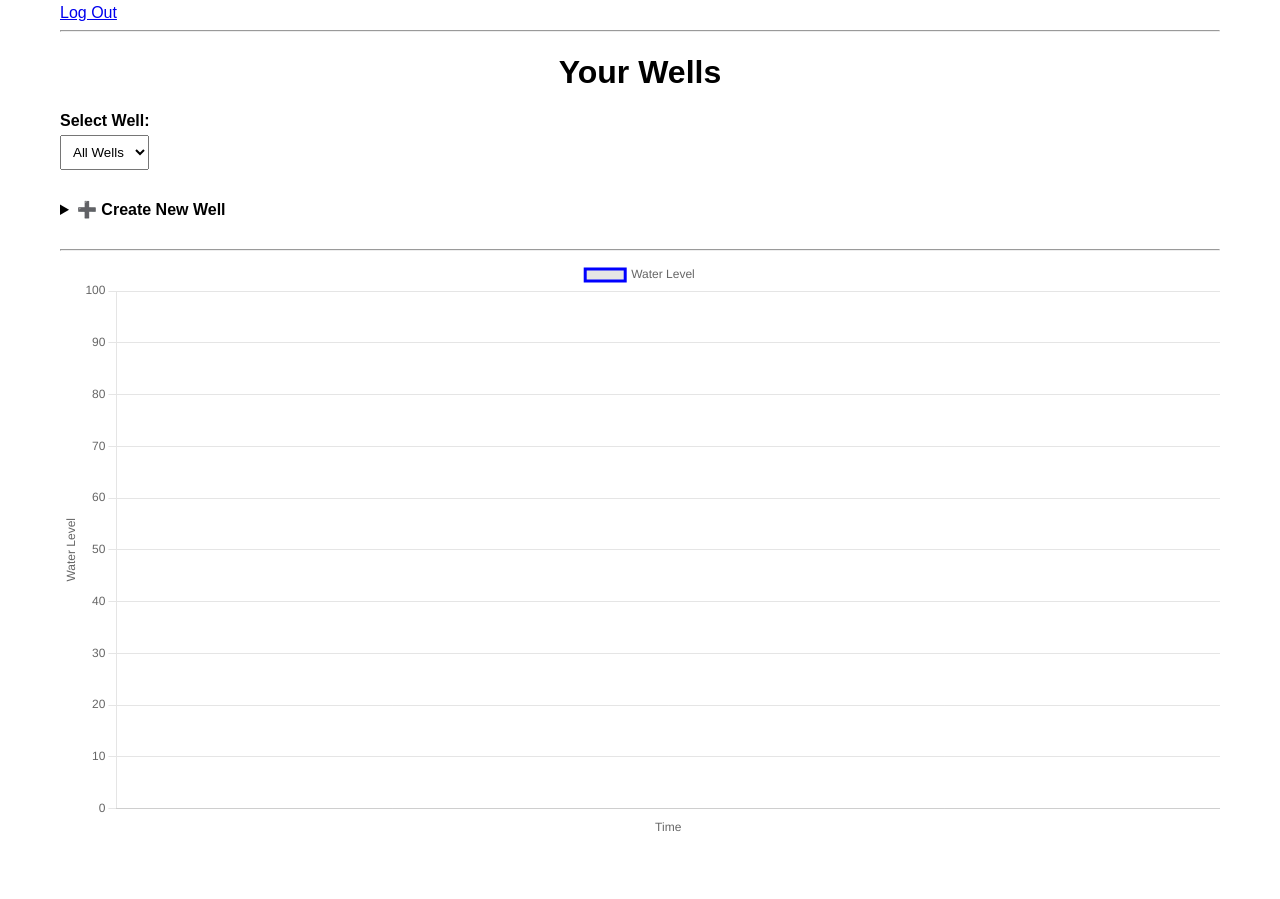
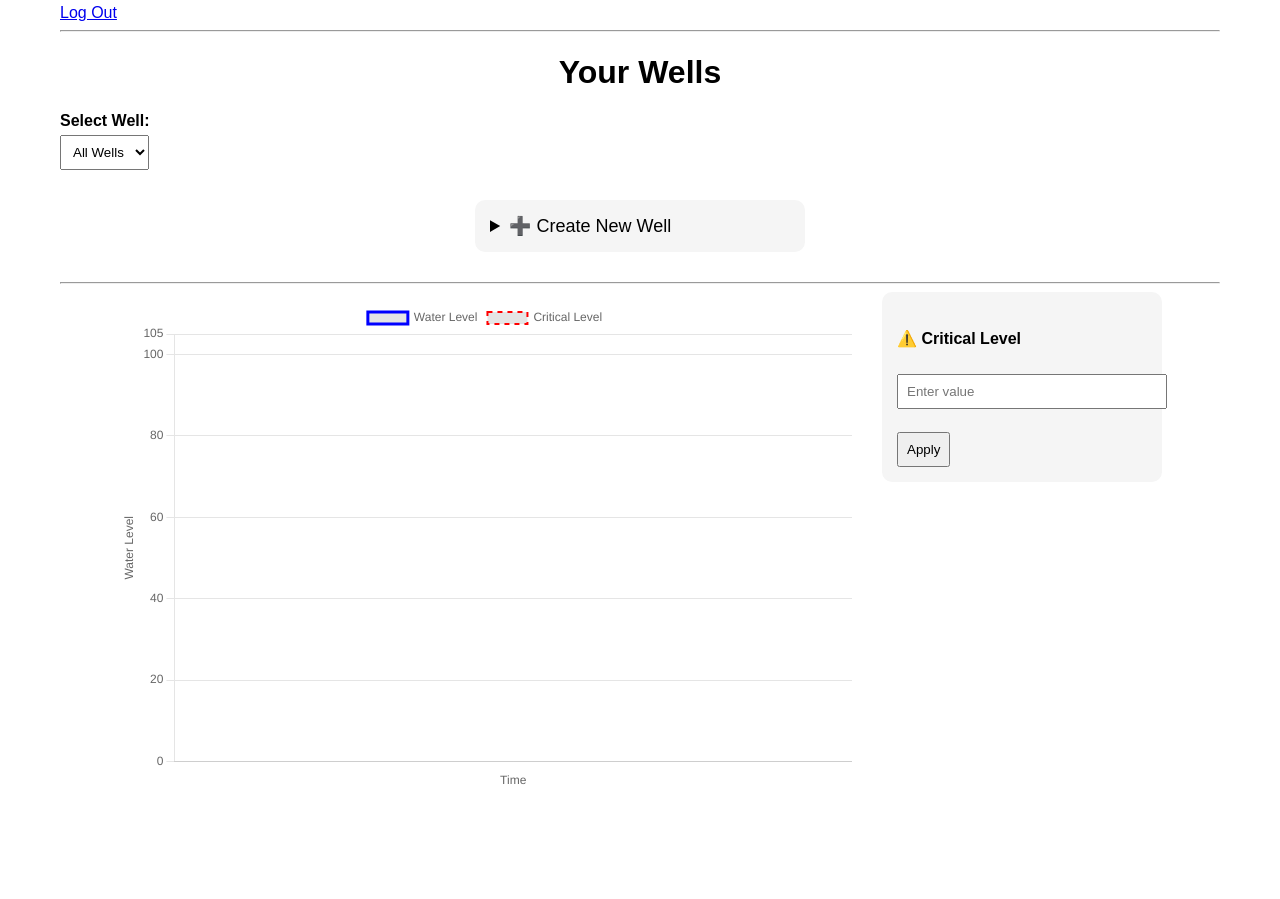
Before and after one commit to Lubakicha/HACKTUES12_DUMP_HILL_PROJECT, a Django app: page /home/ in a window 1280 px wide. Shown: the part 148-1047 px from the top of the page. After the commit the page ends 933 px from the top, so only its background shows below. Run offline with Django 5.2, Linux system fonts and the light colour scheme; the visitor is signed in with stand-in values (Sample User, id 1); data that the repository does not hold is empty.

Commit message:
critical level

```diff
--- a/wellSite/wellShow/templates/home.html
+++ b/wellSite/wellShow/templates/home.html
@@ -26,10 +26,38 @@
 
         canvas {
             width: 100%;
-            max-width: 1200px;   /* increase this */
-            height: 500px;       /* 👈 controls height */
-            display: block;
+            height: 500px;
+        }
+
+        /* Layout for chart + menu */
+        .chart-container {
+            width: 90%;
             margin: auto;
+            display: flex;
+            gap: 30px;
+            align-items: flex-start;
+        }
+
+        /* Critical panel */
+        .side-panel {
+            width: 250px;
+            background: #f5f5f5;
+            padding: 15px;
+            border-radius: 10px;
+        }
+
+        /* Dropdown styling */
+        details {
+            background: #f5f5f5;
+            padding: 15px;
+            border-radius: 10px;
+            width: 300px;
+            margin: auto;
+        }
+
+        summary {
+            font-size: 18px;
+            cursor: pointer;
         }
     </style>
 </head>
@@ -37,12 +65,9 @@
 
 {% include 'navbar.html' %}
 
-{% block content %}
-{% endblock %}
-
 <h1>Your Wells</h1>
 
-<!-- 🔽 SELECT WELL -->
+<!-- SELECT WELL -->
 <div class="section">
     <form method="GET">
         <label><strong>Select Well:</strong></label><br>
@@ -63,12 +88,10 @@
     </form>
 </div>
 
-<!-- ➕ CREATE WELL -->
+<!-- CREATE WELL -->
 <div class="section">
     <details>
-        <summary style="cursor: pointer; font-weight: bold;">
-            ➕ Create New Well
-        </summary>
+        <summary>➕ Create New Well</summary>
 
         <div style="margin-top: 15px;">
             <form method="POST" action="new_well/">
@@ -85,34 +108,69 @@
 
 <hr>
 
-<!-- 📊 CHART -->
+<!-- CHART + SIDE MENU -->
+<div class="chart-container">
+
+    <!-- GRAPH -->
+    <div style="flex: 3;">
         <canvas id="wellChart"></canvas>
+    </div>
+
+    <!-- CRITICAL SETTINGS -->
+    <div class="side-panel">
+        <h4>⚠️ Critical Level</h4>
+
+        <input type="number" id="criticalInput" placeholder="Enter value" style="width: 100%;"><br><br>
+
+        <button onclick="updateCritical()">Apply</button>
+    </div>
+
+</div>
 
 <script>
     const labels = JSON.parse('{{ labels|escapejs }}');
     const data = JSON.parse('{{ data|escapejs }}');
 
     const maxDepth = Number('{{ selected_well.depth|default:"100" }}');
+    const chartMax = maxDepth * 1.05;
 
     const ctx = document.getElementById('wellChart').getContext('2d');
 
-    new Chart(ctx, {
+    const chart = new Chart(ctx, {
         type: 'line',
         data: {
             labels: labels,
-            datasets: [{
+            datasets: [
+                {
                     label: 'Water Level',
                     data: data,
                     borderColor: 'blue',
                     fill: true,
-                tension: 0.3
-            }]
+                    tension: 0.3,
+                    pointRadius: 4
+                },
+                {
+                    label: 'Critical Level',
+                    data: [],
+                    borderColor: 'red',
+                    borderWidth: 2,
+                    borderDash: [5, 5],
+                    pointRadius: 0
+                }
+            ]
         },
         options: {
+            responsive: true,
+            maintainAspectRatio: false,
+            layout: {
+                padding: {
+                    top: 10
+                }
+            },
             scales: {
                 y: {
                     min: 0,
-                    max: maxDepth,
+                    max: chartMax,
                     title: {
                         display: true,
                         text: 'Water Level'
@@ -127,6 +185,18 @@
             }
         }
     });
+
+    function updateCritical() {
+        const input = document.getElementById('criticalInput').value;
+        const criticalValue = Number(input);
+
+        if (isNaN(criticalValue)) return;
+
+        const criticalLine = labels.map(() => criticalValue);
+
+        chart.data.datasets[1].data = criticalLine;
+        chart.update();
+    }
 </script>
 
 </body>
```
Lines whose indentation alone changed are shown as unchanged.
